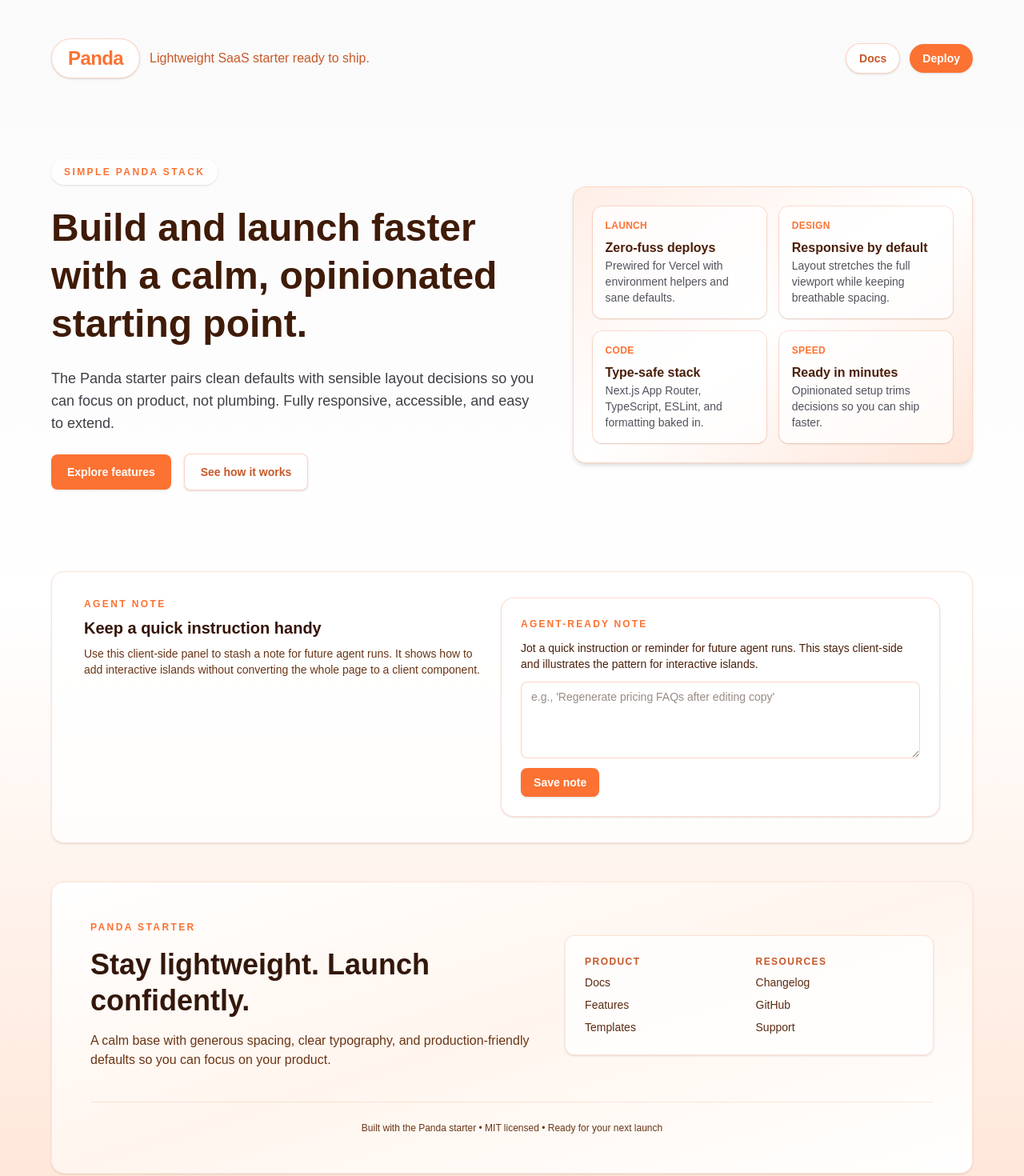
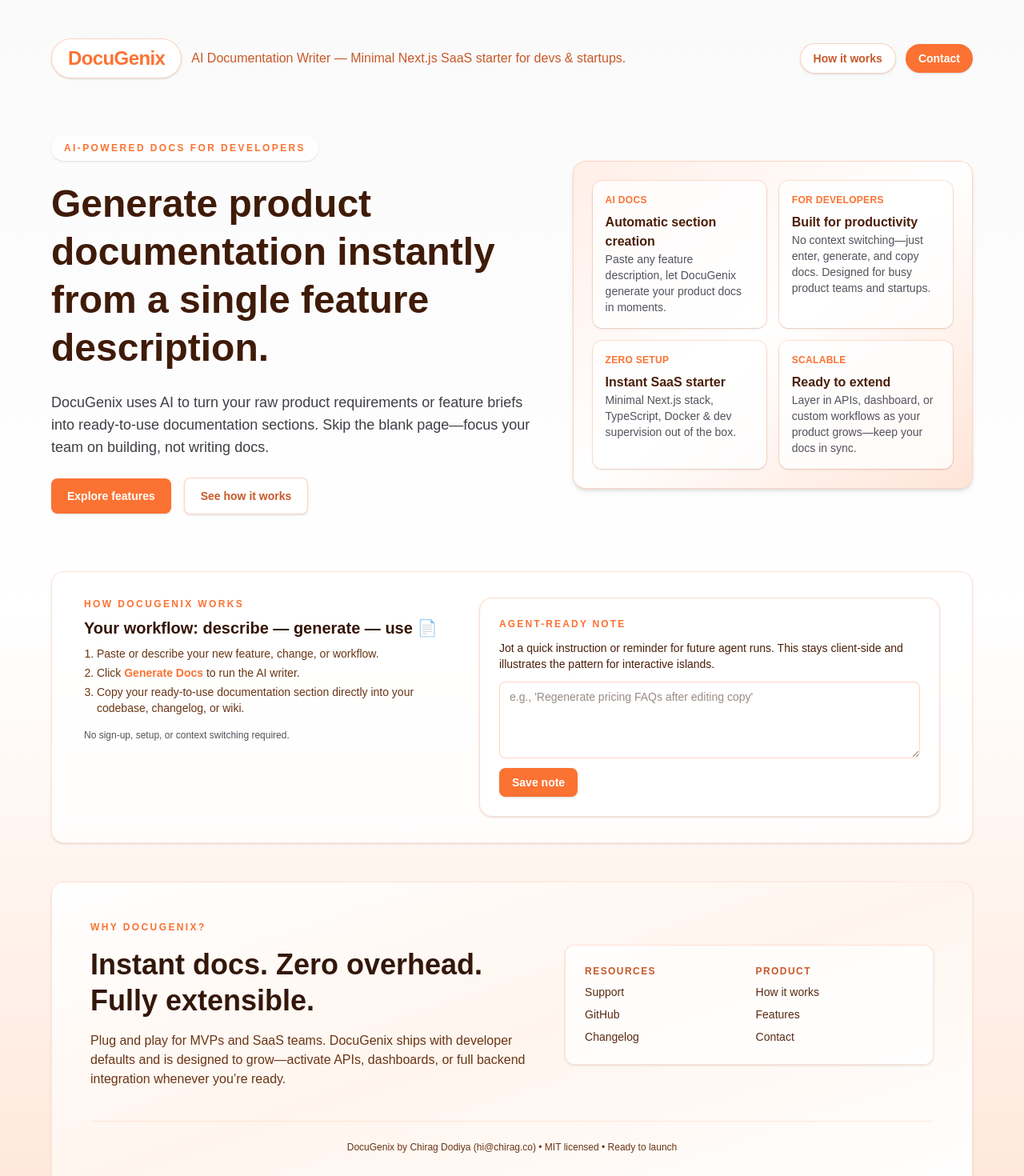
Before and after one commit to chiragbidx/deploy-zero-wgi, a Next.js app: page / in a window 1280 px wide. Shown: the top 1470 px of the page at 80% size. Built offline with nearby package versions, Linux system fonts and the light colour scheme.

Commit message:
Rebrand landing page to DocuGenix AI Documentation Writer

```diff
--- a/app/page.tsx
+++ b/app/page.tsx
@@ -7,24 +7,24 @@
         <header className="flex flex-col gap-4 sm:flex-row sm:items-center sm:justify-between">
           <div className="flex items-center gap-3">
             <div className="rounded-full border border-[#fb7232]/30 bg-white px-5 py-2 shadow-sm">
-              <span className="text-2xl font-black tracking-tight text-[#fb7232]">Panda</span>
+              <span className="text-2xl font-black tracking-tight text-[#fb7232]">DocuGenix</span>
             </div>
             <p className="text-sm font-medium text-[#c75829] sm:text-base">
-              Lightweight SaaS starter ready to ship.
+              AI Documentation Writer — Minimal Next.js SaaS starter for devs & startups.
             </p>
           </div>
           <div className="flex flex-wrap items-center gap-3 sm:justify-end w-full sm:w-auto">
             <a
-              href="https://nextjs.org/docs"
+              href="#how-it-works"
               className="w-full sm:w-auto text-center rounded-full border border-[#fb7232]/30 bg-white px-4 py-2 text-sm font-semibold text-[#c75829] shadow-sm transition hover:-translate-y-0.5 hover:shadow-md"
             >
-              Docs
+              How it works
             </a>
             <a
-              href="https://vercel.com/new"
+              href="mailto:hi@chirag.co"
               className="w-full sm:w-auto text-center rounded-full bg-[#fb7232] px-4 py-2 text-sm font-semibold text-white shadow-sm transition hover:-translate-y-0.5 hover:bg-[#e06225] hover:shadow-md"
             >
-              Deploy
+              Contact
             </a>
           </div>
         </header>
@@ -32,13 +32,13 @@
         <section className="grid min-h-[520px] gap-10 lg:grid-cols-[1.1fr_0.9fr] lg:items-center">
           <div className="space-y-6">
             <p className="inline-flex items-center gap-2 rounded-full bg-white/70 px-4 py-2 text-xs font-semibold uppercase tracking-[0.2em] text-[#fb7232] shadow-sm">
-              Simple Panda Stack
+              AI-powered Docs for Developers
             </p>
             <h1 className="text-4xl font-black leading-tight text-[#3f1b08] sm:text-5xl">
-              Build and launch faster with a calm, opinionated starting point.
+              Generate product documentation instantly<br className="hidden sm:block" /> from a single feature description.
             </h1>
             <p className="max-w-3xl text-lg leading-7 text-zinc-700">
-              The Panda starter pairs clean defaults with sensible layout decisions so you can focus on product, not plumbing. Fully responsive, accessible, and easy to extend.
+              DocuGenix uses AI to turn your raw product requirements or feature briefs into ready-to-use documentation sections. Skip the blank page—focus your team on building, not writing docs.
             </p>
             <div className="flex flex-col gap-3 sm:flex-row sm:items-center sm:flex-wrap sm:gap-4 w-full">
               <a
@@ -48,7 +48,7 @@
                 Explore features
               </a>
               <a
-                href="#cta"
+                href="#how-it-works"
                 className="inline-flex w-full sm:w-auto items-center justify-center rounded-lg border border-[#fb7232]/30 bg-white px-5 py-3 text-sm font-semibold text-[#c75829] shadow-sm transition hover:-translate-y-0.5 hover:shadow-md"
               >
                 See how it works
@@ -60,37 +60,40 @@
             <div className="absolute inset-0 bg-gradient-to-br from-[#ffe7dd] via-white to-[#ffd9c6] opacity-70" aria-hidden />
             <div className="relative grid gap-4 p-6 sm:grid-cols-2">
               <div className="rounded-xl bg-white/80 p-4 shadow-sm ring-1 ring-[#fb7232]/20">
-                <p className="text-xs font-semibold uppercase tracking-wide text-[#fb7232]">Launch</p>
-                <p className="mt-2 text-base font-semibold text-[#4b1f0a]">Zero-fuss deploys</p>
-                <p className="text-sm text-zinc-600">Prewired for Vercel with environment helpers and sane defaults.</p>
+                <p className="text-xs font-semibold uppercase tracking-wide text-[#fb7232]">AI Docs</p>
+                <p className="mt-2 text-base font-semibold text-[#4b1f0a]">Automatic section creation</p>
+                <p className="text-sm text-zinc-600">Paste any feature description, let DocuGenix generate your product docs in moments.</p>
               </div>
               <div className="rounded-xl bg-white/80 p-4 shadow-sm ring-1 ring-[#fb7232]/20">
-                <p className="text-xs font-semibold uppercase tracking-wide text-[#fb7232]">Design</p>
-                <p className="mt-2 text-base font-semibold text-[#4b1f0a]">Responsive by default</p>
-                <p className="text-sm text-zinc-600">Layout stretches the full viewport while keeping breathable spacing.</p>
+                <p className="text-xs font-semibold uppercase tracking-wide text-[#fb7232]">For Developers</p>
+                <p className="mt-2 text-base font-semibold text-[#4b1f0a]">Built for productivity</p>
+                <p className="text-sm text-zinc-600">No context switching—just enter, generate, and copy docs. Designed for busy product teams and startups.</p>
               </div>
               <div className="rounded-xl bg-white/80 p-4 shadow-sm ring-1 ring-[#fb7232]/20">
-                <p className="text-xs font-semibold uppercase tracking-wide text-[#fb7232]">Code</p>
-                <p className="mt-2 text-base font-semibold text-[#4b1f0a]">Type-safe stack</p>
-                <p className="text-sm text-zinc-600">Next.js App Router, TypeScript, ESLint, and formatting baked in.</p>
+                <p className="text-xs font-semibold uppercase tracking-wide text-[#fb7232]">Zero Setup</p>
+                <p className="mt-2 text-base font-semibold text-[#4b1f0a]">Instant SaaS starter</p>
+                <p className="text-sm text-zinc-600">Minimal Next.js stack, TypeScript, Docker & dev supervision out of the box.</p>
               </div>
               <div className="rounded-xl bg-white/80 p-4 shadow-sm ring-1 ring-[#fb7232]/20">
-                <p className="text-xs font-semibold uppercase tracking-wide text-[#fb7232]">Speed</p>
-                <p className="mt-2 text-base font-semibold text-[#4b1f0a]">Ready in minutes</p>
-                <p className="text-sm text-zinc-600">Opinionated setup trims decisions so you can ship faster.</p>
+                <p className="text-xs font-semibold uppercase tracking-wide text-[#fb7232]">Scalable</p>
+                <p className="mt-2 text-base font-semibold text-[#4b1f0a]">Ready to extend</p>
+                <p className="text-sm text-zinc-600">Layer in APIs, dashboard, or custom workflows as your product grows—keep your docs in sync.</p>
               </div>
             </div>
           </div>
         </section>
 
-        <section className="rounded-2xl border border-[#fb7232]/20 bg-white/80 px-6 py-8 shadow-sm sm:px-10">
+        <section id="how-it-works" className="rounded-2xl border border-[#fb7232]/20 bg-white/80 px-6 py-8 shadow-sm sm:px-10">
           <div className="flex flex-col gap-4 sm:flex-row sm:items-start sm:justify-between">
             <div className="space-y-2 max-w-xl">
-              <p className="text-xs font-semibold uppercase tracking-[0.2em] text-[#fb7232]">Agent note</p>
-              <h3 className="text-xl font-bold text-[#341404]">Keep a quick instruction handy</h3>
-              <p className="text-sm text-[#6a3515]">
-                Use this client-side panel to stash a note for future agent runs. It shows how to add interactive islands without converting the whole page to a client component.
-              </p>
+              <p className="text-xs font-semibold uppercase tracking-[0.2em] text-[#fb7232]">How DocuGenix Works</p>
+              <h3 className="text-xl font-bold text-[#341404]">Your workflow: describe — generate — use 📄</h3>
+              <ol className="list-decimal pl-4 text-sm text-[#6a3515] space-y-1">
+                <li>Paste or describe your new feature, change, or workflow.</li>
+                <li>Click <span className="font-semibold text-[#fb7232]">Generate Docs</span> to run the AI writer.</li>
+                <li>Copy your ready-to-use documentation section directly into your codebase, changelog, or wiki.</li>
+              </ol>
+              <p className="text-xs text-zinc-600 pt-2">No sign-up, setup, or context switching required.</p>
             </div>
             <div className="w-full max-w-xl">
               <AgentActionPanel />
@@ -99,47 +102,49 @@
         </section>
 
         <section
-          id="cta"
+          id="features"
           className="rounded-2xl border border-[#fb7232]/15 bg-gradient-to-br from-white via-[#fff5ee] to-white px-6 py-12 text-[#33170a] shadow-sm sm:px-12"
         >
           <div className="grid gap-10 sm:grid-cols-[1.2fr_1fr] sm:items-center">
             <div className="space-y-4">
-              <p className="text-xs font-semibold uppercase tracking-[0.2em] text-[#fb7232]">Panda starter</p>
-              <h2 className="text-3xl font-bold leading-tight sm:text-4xl">Stay lightweight. Launch confidently.</h2>
+              <p className="text-xs font-semibold uppercase tracking-[0.2em] text-[#fb7232]">Why DocuGenix?</p>
+              <h2 className="text-3xl font-bold leading-tight sm:text-4xl">Instant docs. Zero overhead. Fully extensible.</h2>
               <p className="text-base text-[#6a3515]">
-                A calm base with generous spacing, clear typography, and production-friendly defaults so you can focus on your product.
+                Plug and play for MVPs and SaaS teams. DocuGenix ships with developer defaults and is designed to grow—activate APIs, dashboards, or full backend integration whenever you’re ready.
               </p>
             </div>
 
             <div className="grid gap-4 rounded-xl border border-[#fb7232]/20 bg-white/80 p-6 text-sm shadow-sm sm:grid-cols-2">
               <div className="space-y-2">
+                <p className="text-xs font-semibold uppercase tracking-[0.12em] text-[#c75829]">Resources</p>
+                <a className="block text-[#5a2a12] transition hover:text-[#fb7232]" href="mailto:hi@chirag.co">
+                  Support
+                </a>
+                <a className="block text-[#5a2a12] transition hover:text-[#fb7232]" href="https://github.com/">
+                  GitHub
+                </a>
+                <a className="block text-[#5a2a12] transition hover:text-[#fb7232]" href="https://vercel.com/changelog">
+                  Changelog
+                </a>
+              </div>
+              <div className="space-y-2">
                 <p className="text-xs font-semibold uppercase tracking-[0.12em] text-[#c75829]">Product</p>
-                <a className="block text-[#5a2a12] transition hover:text-[#fb7232]" href="https://nextjs.org/docs">
-                  Docs
+                <a className="block text-[#5a2a12] transition hover:text-[#fb7232]" href="#how-it-works">
+                  How it works
                 </a>
                 <a className="block text-[#5a2a12] transition hover:text-[#fb7232]" href="#features">
                   Features
                 </a>
-                <a className="block text-[#5a2a12] transition hover:text-[#fb7232]" href="https://vercel.com/templates">
-                  Templates
-                </a>
-              </div>
-              <div className="space-y-2">
-                <p className="text-xs font-semibold uppercase tracking-[0.12em] text-[#c75829]">Resources</p>
-                <a className="block text-[#5a2a12] transition hover:text-[#fb7232]" href="https://vercel.com/changelog">
-                  Changelog
-                </a>
-                <a className="block text-[#5a2a12] transition hover:text-[#fb7232]" href="https://github.com/">
-                  GitHub
-                </a>
-                <a className="block text-[#5a2a12] transition hover:text-[#fb7232]" href="mailto:hello@example.com">
-                  Support
+                <a className="block text-[#5a2a12] transition hover:text-[#fb7232]" href="mailto:hi@chirag.co">
+                  Contact
                 </a>
               </div>
             </div>
           </div>
-          <div className="mt-10 flex justify-center border-t border-[#fb7232]/15 pt-6 text-center text-xs text-[#6a3515]">
-            <span>Built with the Panda starter • MIT licensed • Ready for your next launch</span>
+          <div className="mt-10 flex flex-col items-center justify-center gap-2 border-t border-[#fb7232]/15 pt-6 text-center text-xs text-[#6a3515]">
+            <span>
+              DocuGenix by Chirag Dodiya (hi@chirag.co) • MIT licensed • Ready to launch
+            </span>
           </div>
         </section>
       </main>
```
